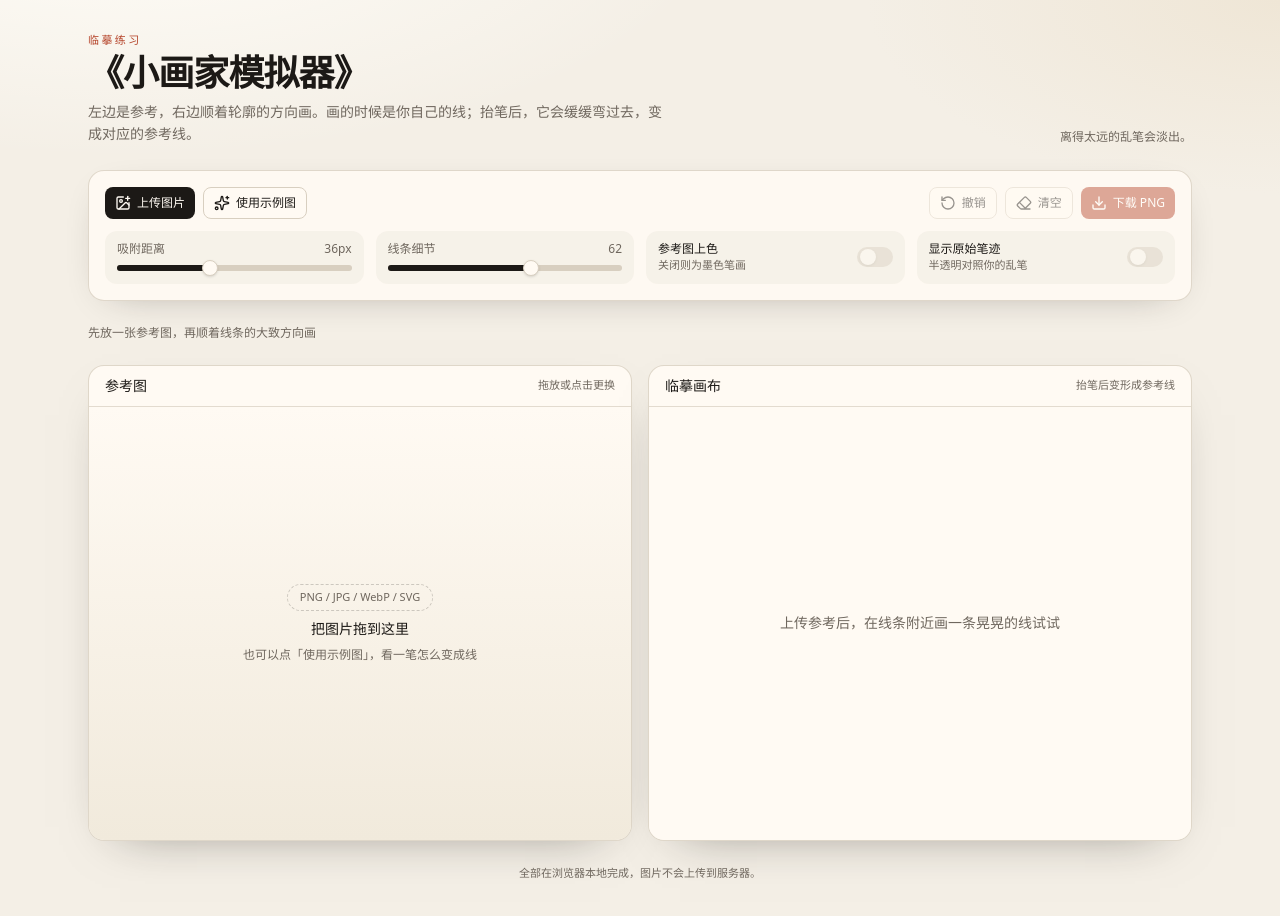
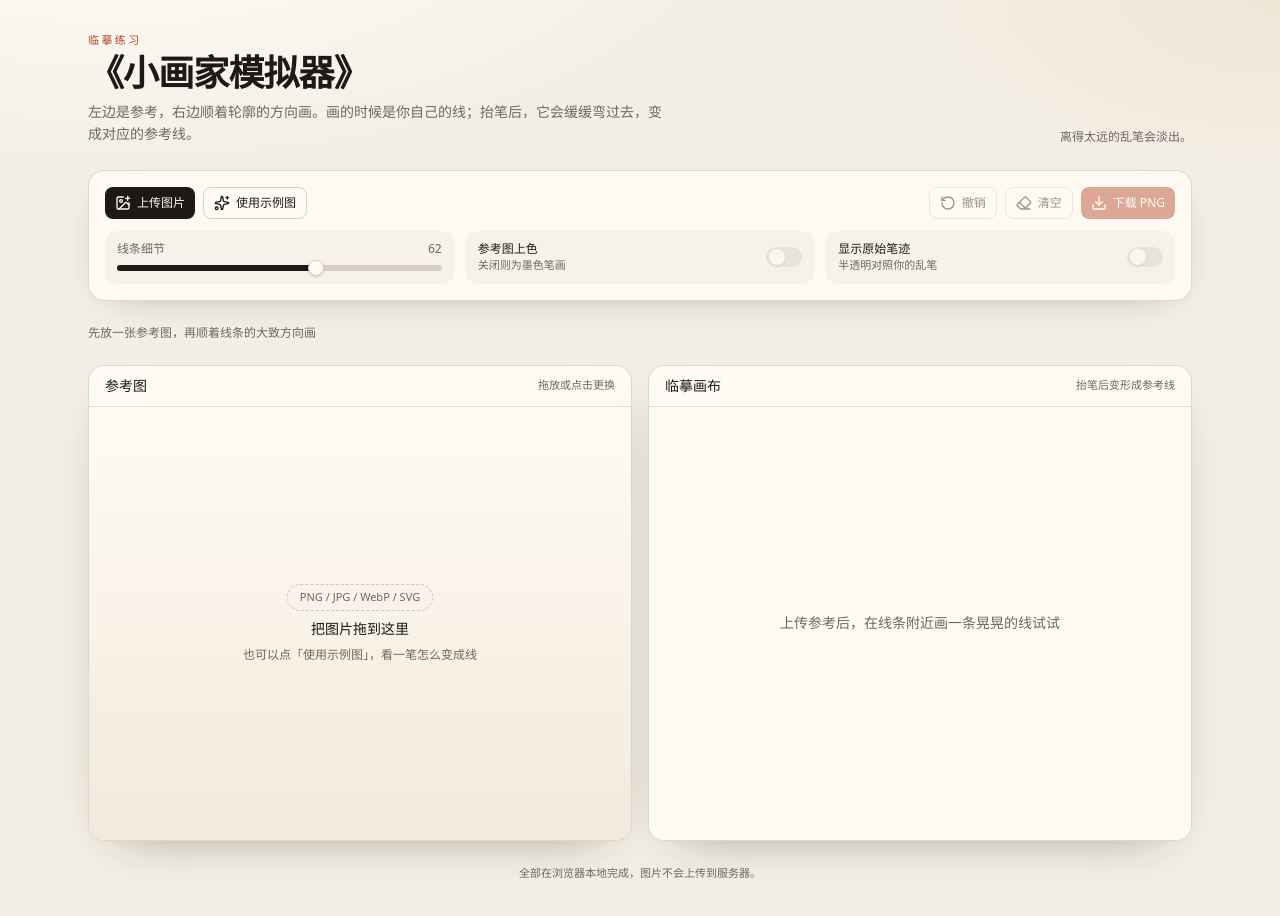
Before and after one commit to Sora233/xiaohuajia, a React (Vite) app: page / in a window 1280 px wide. Shown: the top 916 px of the page. Built offline with nearby package versions, Linux system fonts and the light colour scheme.

Commit message:
去掉吸附距离滑块，画笔改成小圆
Co-authored-by: 穹苍233 <sora@sora233.me>

```diff
--- a/src/App.tsx
+++ b/src/App.tsx
@@ -34,13 +34,11 @@ function App() {
   const [processing, setProcessing] = useState(false)
   const [error, setError] = useState<string | null>(null)
   const [dragOver, setDragOver] = useState(false)
-  const [brushSize, setBrushSize] = useState(36)
   const [detail, setDetail] = useState(62)
   const [colorMode, setColorMode] = useState(false)
   const [showRaw, setShowRaw] = useState(false)
   const [canUndo, setCanUndo] = useState(false)
   const [hint, setHint] = useState('先放一张参考图，再顺着线条的大致方向画')
-  const brushRef = useRef(brushSize)
   const colorRef = useRef(colorMode)
   const ingestGen = useRef(0)
 
@@ -63,7 +61,6 @@ function App() {
     if (reset || painter.width !== image.width || painter.height !== image.height) {
       painter.resize(image.width, image.height)
     }
-    painter.setSnapRadius(brushRef.current)
     painter.setDocument({
       contours: image.contours,
       index: image.index,
@@ -163,11 +160,6 @@ function App() {
   }, [colorMode])
 
   useEffect(() => {
-    brushRef.current = brushSize
-    painterRef.current.setSnapRadius(brushSize)
-  }, [brushSize])
-
-  useEffect(() => {
     const img = imageRef.current
     if (!img) return
     const handle = window.setTimeout(() => {
@@ -193,15 +185,11 @@ function App() {
       const canvas = resultRef.current
       if (!el || !canvas) return
       const rect = canvas.getBoundingClientRect()
-      const scale = rect.width / canvas.width
-      const r = brushSize * scale
-      el.style.width = `${r * 2}px`
-      el.style.height = `${r * 2}px`
       el.style.left = `${event.clientX - rect.left}px`
       el.style.top = `${event.clientY - rect.top}px`
       el.style.opacity = visible ? '1' : '0'
     },
-    [brushSize],
+    [],
   )
 
   const onPointerDown = (event: ReactPointerEvent<HTMLCanvasElement>) => {
@@ -210,7 +198,6 @@ function App() {
     event.currentTarget.setPointerCapture(event.pointerId)
     drawingRef.current = true
     const { x, y } = pointerToCanvas(event, event.currentTarget)
-    painterRef.current.setSnapRadius(brushSize)
     painterRef.current.beginStroke(x, y)
     updateCursor(event, true)
   }
@@ -273,7 +260,6 @@ function App() {
         hasImage={Boolean(processed)}
         canUndo={canUndo}
         processing={processing}
-        brushSize={brushSize}
         detail={detail}
         colorMode={colorMode}
         showRaw={showRaw}
@@ -282,7 +268,6 @@ function App() {
         onSample={() => {
           void loadFromSrc(SAMPLE_IMAGE_SRC, true)
         }}
-        onBrushSize={setBrushSize}
         onDetail={setDetail}
         onColorMode={setColorMode}
         onShowRaw={setShowRaw}
@@ -402,7 +387,7 @@ function App() {
             />
             <div
               ref={cursorRef}
-              className="pointer-events-none absolute -translate-x-1/2 -translate-y-1/2 rounded-full border border-cinnabar/70 bg-cinnabar/10 opacity-0"
+              className="pointer-events-none absolute size-2.5 -translate-x-1/2 -translate-y-1/2 rounded-full border border-cinnabar bg-cinnabar/40 opacity-0"
             />
           </div>
         </section>
--- a/src/components/Toolbar.tsx
+++ b/src/components/Toolbar.tsx
@@ -17,14 +17,12 @@ type ToolbarProps = {
   hasImage: boolean
   canUndo: boolean
   processing: boolean
-  brushSize: number
   detail: number
   colorMode: boolean
   showRaw: boolean
   onUploadClick: () => void
   onFileChange: (event: ChangeEvent<HTMLInputElement>) => void
   onSample: () => void
-  onBrushSize: (value: number) => void
   onDetail: (value: number) => void
   onColorMode: (value: boolean) => void
   onShowRaw: (value: boolean) => void
@@ -38,14 +36,12 @@ export function Toolbar({
   hasImage,
   canUndo,
   processing,
-  brushSize,
   detail,
   colorMode,
   showRaw,
   onUploadClick,
   onFileChange,
   onSample,
-  onBrushSize,
   onDetail,
   onColorMode,
   onShowRaw,
@@ -109,23 +105,7 @@ export function Toolbar({
         </div>
       </div>
 
-      <div className="grid gap-3 sm:grid-cols-2 xl:grid-cols-4">
-        <div className="space-y-2 rounded-xl bg-paper-2/70 px-3 py-2.5">
-          <div className="flex items-center justify-between">
-            <Label htmlFor="brush">吸附距离</Label>
-            <span className="text-xs tabular-nums text-muted">{brushSize}px</span>
-          </div>
-          <Slider
-            id="brush"
-            min={8}
-            max={80}
-            step={1}
-            value={[brushSize]}
-            onValueChange={(v) => onBrushSize(v[0] ?? brushSize)}
-            disabled={!hasImage}
-          />
-        </div>
-
+      <div className="grid gap-3 sm:grid-cols-2 xl:grid-cols-3">
         <div className="space-y-2 rounded-xl bg-paper-2/70 px-3 py-2.5">
           <div className="flex items-center justify-between">
             <Label htmlFor="detail">线条细节</Label>
--- a/src/lib/stroke-painter.ts
+++ b/src/lib/stroke-painter.ts
@@ -50,7 +50,7 @@ export class StrokePainter {
   private strokes: StrokeRecord[] = []
   private liveRaw: Point[] = []
   private colorMode = false
-  private snapRadius = 28
+  private snapRadius = 36
   /** 每次换轮廓就加一，避免旧下标误占新线 */
   private epoch = 0
   /** 仅供本地核对最近一笔匹配了几段目标线 */
```
